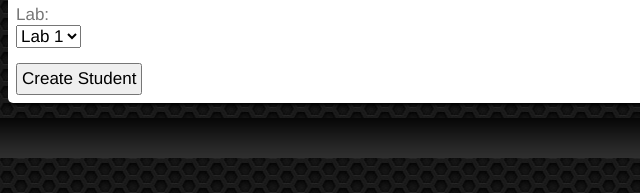
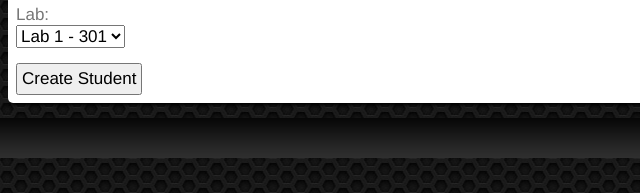
Before and after one commit to GhostdeLegend/Club-Points-Web-App, a plain HTML site: page createStudent.html in a window 1280 px wide. Shown: the part 169-362 px from the top of the page, 0-640 px from the left. Drawn offline with Linux system fonts and the light colour scheme.

Commit message:
Create Student Update
Lab specifics.

```diff
--- a/createStudent.html
+++ b/createStudent.html
@@ -55,10 +55,14 @@
 					<dt>Lab:</dt>
 					<dd>
 						<select>
-							<option>Lab 1</option>
-							<option>Lab 2</option>
-							<option>Lab 3</option>
-							<option>Lab 4</option>
+							<option>Lab 1 - 301</option>
+							<option>Lab 1 - 303</option>
+							<option>Lab 2 - 301</option>
+							<option>Lab 2 - 302</option>
+							<option>Lab 3 - 301</option>
+							<option>Lab 3 - 302</option>
+							<option>Lab 4 - 301</option>
+							<option>Lab 4 - 304</option>
 							<option>Lab 5</option>
 						</select>
 					</dd>
```
